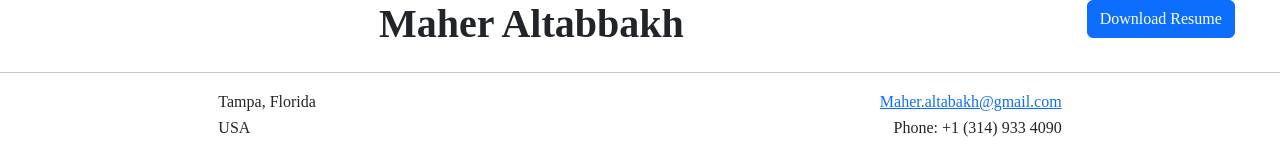
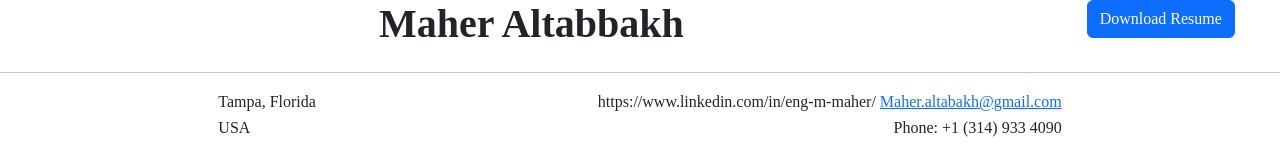
Before and after one commit to MaherAltabakh/Dev-Resume, a plain HTML site: page index.html in a window 1280 px wide. Shown: the top 162 px of the page. Drawn offline with nearby package versions, Linux system fonts and the light colour scheme.

Commit message:
Update index.html

```diff
--- a/index.html
+++ b/index.html
@@ -28,7 +28,9 @@
         <table width="100%">
             <tr>
                 <td>Tampa, Florida</td>
-                <td style="text-align:right"><a href="mailto: Maher.altabakh@gmail.com">Maher.altabakh@gmail.com</a></td>
+                <td style="text-align:right">https://www.linkedin.com/in/eng-m-maher/
+
+                    <a href="mailto: Maher.altabakh@gmail.com">Maher.altabakh@gmail.com</a></td>
             </tr>
             <tr>
                 <td>USA</td>
```
